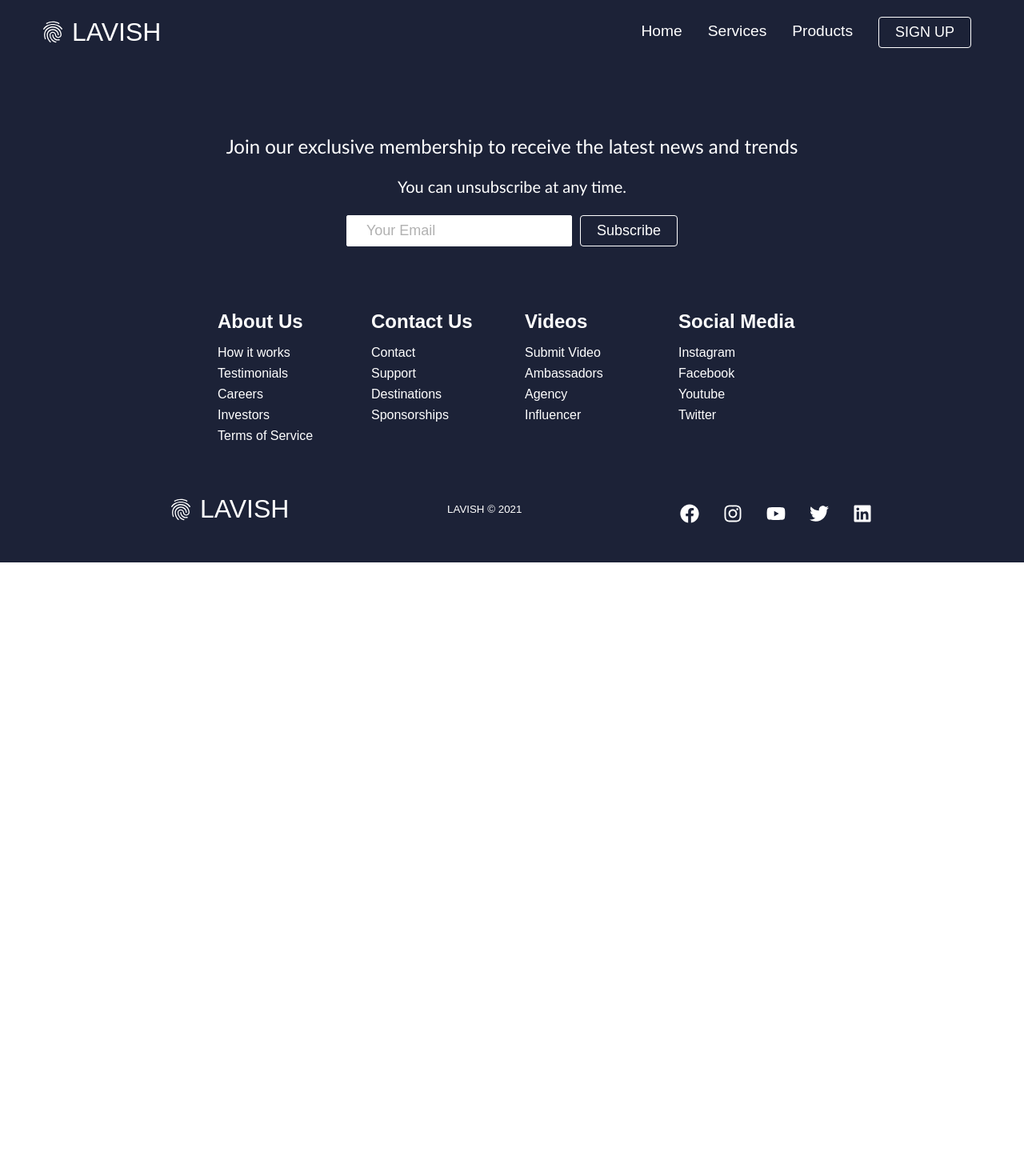
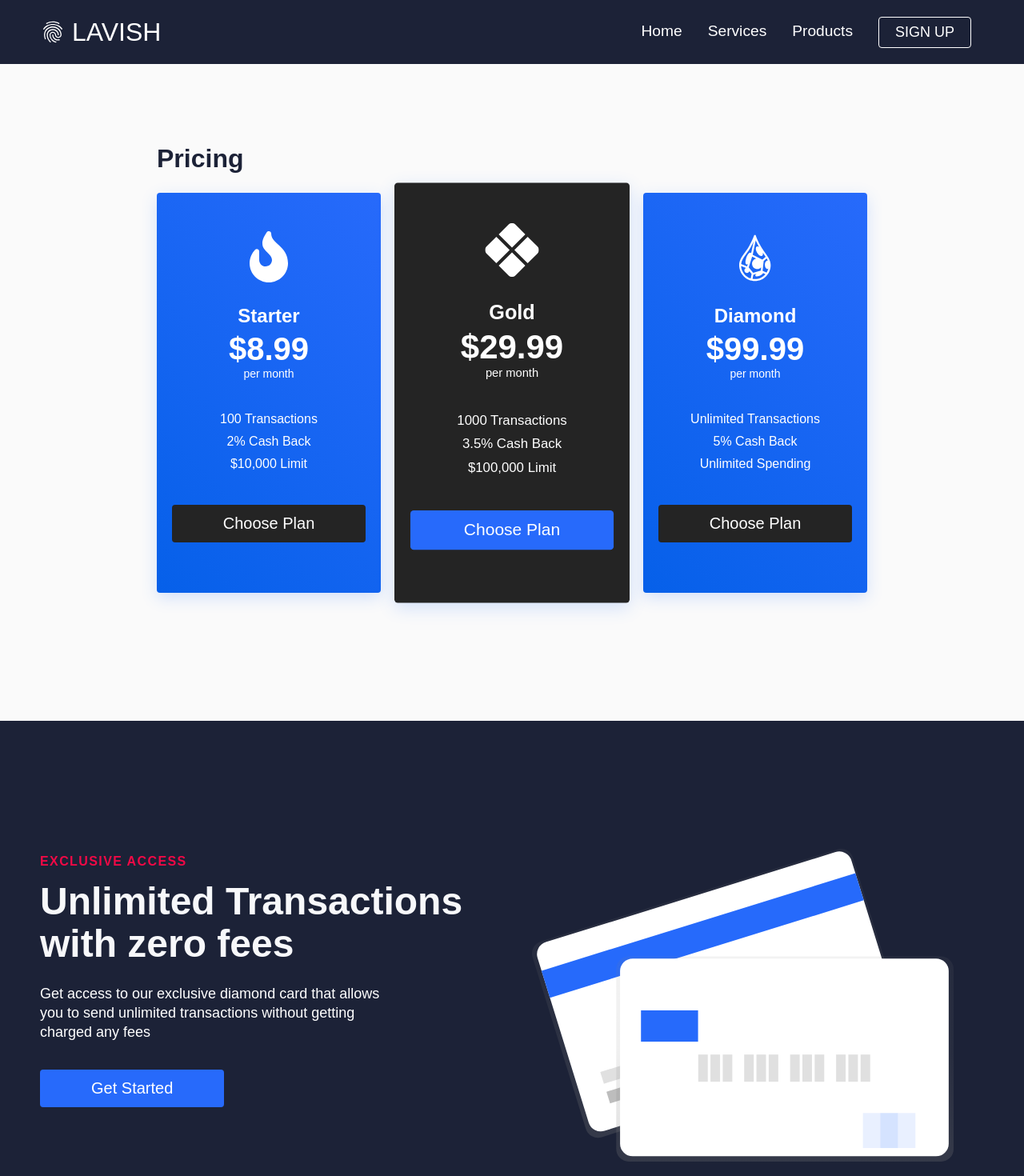
Before and after one commit to GrzegorzDabrowski/RWD-webpage, a React (Create React App) app: page /services in a window 1280 px wide. Shown: the top 1470 px of the page at 80% size. Before the commit the page ends 800 px from the top, so only its background shows below. Built offline with nearby package versions, Linux system fonts and the light colour scheme.

Commit message:
all done

```diff
--- a/src/App.js
+++ b/src/App.js
@@ -3,6 +3,9 @@ import "./App.css";
 import Navbar from "./components/Navbar";
 import Footer from "./components/pages/Footer/Footer";
 import Home from "./components/pages/HomePage/Home";
+import Services from "./components/pages/Services/Services";
+import Products from "./components/pages/Products/Products";
+import SignUp from "./components/pages/SignUp/SignUp";
 
 function App() {
   return (
@@ -10,6 +13,9 @@ function App() {
       <Navbar />
       <Switch>
         <Route path="/" exact component={Home} />
+        <Route path="/services" component={Services} />
+        <Route path="/products" component={Products} />
+        <Route path="/sign-up" component={SignUp} />
       </Switch>
       <Footer />
     </Router>
--- a/src/components/Pricing.js
+++ b/src/components/Pricing.js
@@ -13,7 +13,7 @@ function Pricing() {
       <div>
         <div className="pricing__section">
           <div className="pricing__wrapper">
-            <h1 className="pricin__heading">Pricing</h1>
+            <h1 className="pricing__heading">Pricing</h1>
             <div className="pricing__container">
               <Link to="/sign-up" className="pricing__container-card">
                 <div className="pricing__container-cardInfo">
--- /dev/null
+++ b/src/components/pages/Products/Data.js
@@ -0,0 +1,55 @@
+export const homeObjOne = {
+  lightBg: false,
+  lightText: true,
+  lightTextDesc: true,
+  topLine: "Exclusive Access",
+  headline: "Unlimited Transactions with zero fees",
+  description:
+    "Get access to our exclusive diamond card that allows you to send unlimited transactions without getting charged any fees",
+  buttonLabel: "Get Started",
+  imgStart: "",
+  img: "images/svg-1.svg",
+  alt: "Credit Card",
+};
+
+export const homeObjTwo = {
+  lightBg: false,
+  lightText: true,
+  lightTextDesc: true,
+  topLine: "100% SECURE",
+  headline: "Stay protected 24/7 anywhere anytime",
+  description:
+    "We have you covered no matter where you are located. Over 140 locations worldwide to ensure you have access anytime",
+  buttonLabel: "Learn More",
+  imgStart: "",
+  img: "images/svg-5.svg",
+  alt: "Vault",
+};
+
+export const homeObjThree = {
+  lightBg: true,
+  lightText: false,
+  lightTextDesc: false,
+  topLine: "EASY SETUP",
+  headline: "Super fast and simple onboarding process",
+  description:
+    "Get everything set up and ready in under 10 minutes. All you need to do is add your information and you're ready to go.",
+  buttonLabel: "Start Now",
+  imgStart: "start",
+  img: "images/svg-7.svg",
+  alt: "Vault",
+};
+
+export const homeObjFour = {
+  lightBg: false,
+  lightText: true,
+  lightTextDesc: true,
+  topLine: "DATA ANALYTICS",
+  headline: "Every transaction is stored on our secure cloud database",
+  description:
+    "Never ever have to worry again about saved reciepts. We store your data, so you can access it anytime.",
+  buttonLabel: "Sign Up Now",
+  imgStart: "start",
+  img: "images/svg-8.svg",
+  alt: "Vault",
+};
--- /dev/null
+++ b/src/components/pages/Products/Products.js
@@ -0,0 +1,13 @@
+import React from "react";
+import HeroSection from "../../HeroSection";
+import { homeObjTwo } from "./Data";
+
+function Products() {
+  return (
+    <>
+      <HeroSection {...homeObjTwo} />
+    </>
+  );
+}
+
+export default Products;
--- /dev/null
+++ b/src/components/pages/Services/Data.js
@@ -0,0 +1,55 @@
+export const homeObjOne = {
+  lightBg: false,
+  lightText: true,
+  lightTextDesc: true,
+  topLine: "Exclusive Access",
+  headline: "Unlimited Transactions with zero fees",
+  description:
+    "Get access to our exclusive diamond card that allows you to send unlimited transactions without getting charged any fees",
+  buttonLabel: "Get Started",
+  imgStart: "",
+  img: "images/svg-1.svg",
+  alt: "Credit Card",
+};
+
+export const homeObjTwo = {
+  lightBg: false,
+  lightText: true,
+  lightTextDesc: true,
+  topLine: "100% SECURE",
+  headline: "Stay protected 24/7 anywhere anytime",
+  description:
+    "We have you covered no matter where you are located. Over 140 locations worldwide to ensure you have access anytime",
+  buttonLabel: "Learn More",
+  imgStart: "",
+  img: "images/svg-5.svg",
+  alt: "Vault",
+};
+
+export const homeObjThree = {
+  lightBg: true,
+  lightText: false,
+  lightTextDesc: false,
+  topLine: "EASY SETUP",
+  headline: "Super fast and simple onboarding process",
+  description:
+    "Get everything set up and ready in under 10 minutes. All you need to do is add your information and you're ready to go.",
+  buttonLabel: "Start Now",
+  imgStart: "start",
+  img: "images/svg-7.svg",
+  alt: "Vault",
+};
+
+export const homeObjFour = {
+  lightBg: false,
+  lightText: true,
+  lightTextDesc: true,
+  topLine: "DATA ANALYTICS",
+  headline: "Every transaction is stored on our secure cloud database",
+  description:
+    "Never ever have to worry again about saved reciepts. We store your data, so you can access it anytime.",
+  buttonLabel: "Sign Up Now",
+  imgStart: "start",
+  img: "images/svg-8.svg",
+  alt: "Vault",
+};
--- /dev/null
+++ b/src/components/pages/Services/Services.js
@@ -0,0 +1,15 @@
+import React from "react";
+import HeroSection from "../../HeroSection";
+import Pricing from "../../Pricing";
+import { homeObjOne } from "./Data";
+
+function Services() {
+  return (
+    <>
+      <Pricing />
+      <HeroSection {...homeObjOne} />
+    </>
+  );
+}
+
+export default Services;
--- /dev/null
+++ b/src/components/pages/SignUp/Data.js
@@ -0,0 +1,55 @@
+export const homeObjOne = {
+  lightBg: false,
+  lightText: true,
+  lightTextDesc: true,
+  topLine: "Exclusive Access",
+  headline: "Unlimited Transactions with zero fees",
+  description:
+    "Get access to our exclusive diamond card that allows you to send unlimited transactions without getting charged any fees",
+  buttonLabel: "Get Started",
+  imgStart: "",
+  img: "images/svg-1.svg",
+  alt: "Credit Card",
+};
+
+export const homeObjTwo = {
+  lightBg: false,
+  lightText: true,
+  lightTextDesc: true,
+  topLine: "100% SECURE",
+  headline: "Stay protected 24/7 anywhere anytime",
+  description:
+    "We have you covered no matter where you are located. Over 140 locations worldwide to ensure you have access anytime",
+  buttonLabel: "Learn More",
+  imgStart: "",
+  img: "images/svg-5.svg",
+  alt: "Vault",
+};
+
+export const homeObjThree = {
+  lightBg: true,
+  lightText: false,
+  lightTextDesc: false,
+  topLine: "EASY SETUP",
+  headline: "Super fast and simple onboarding process",
+  description:
+    "Get everything set up and ready in under 10 minutes. All you need to do is add your information and you're ready to go.",
+  buttonLabel: "Start Now",
+  imgStart: "start",
+  img: "images/svg-7.svg",
+  alt: "Vault",
+};
+
+export const homeObjFour = {
+  lightBg: false,
+  lightText: true,
+  lightTextDesc: true,
+  topLine: "DATA ANALYTICS",
+  headline: "Every transaction is stored on our secure cloud database",
+  description:
+    "Never ever have to worry again about saved reciepts. We store your data, so you can access it anytime.",
+  buttonLabel: "Sign Up Now",
+  imgStart: "start",
+  img: "images/svg-8.svg",
+  alt: "Vault",
+};
--- /dev/null
+++ b/src/components/pages/SignUp/SignUp.js
@@ -0,0 +1,14 @@
+import React from "react";
+import HeroSection from "../../HeroSection";
+import Pricing from "../../Pricing";
+import { homeObjThree } from "./Data";
+
+function SignUp() {
+  return (
+    <>
+      <HeroSection {...homeObjThree} />
+    </>
+  );
+}
+
+export default SignUp;
```
Also changed, not shown: 1 other file (tests, documents, lock files or other folders).
